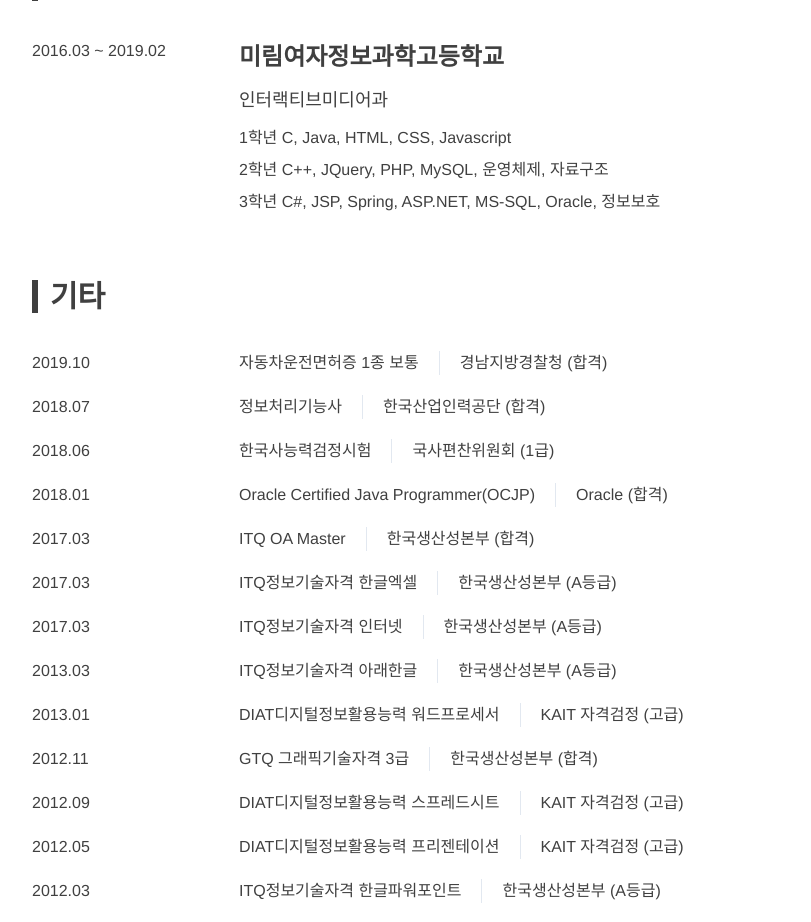
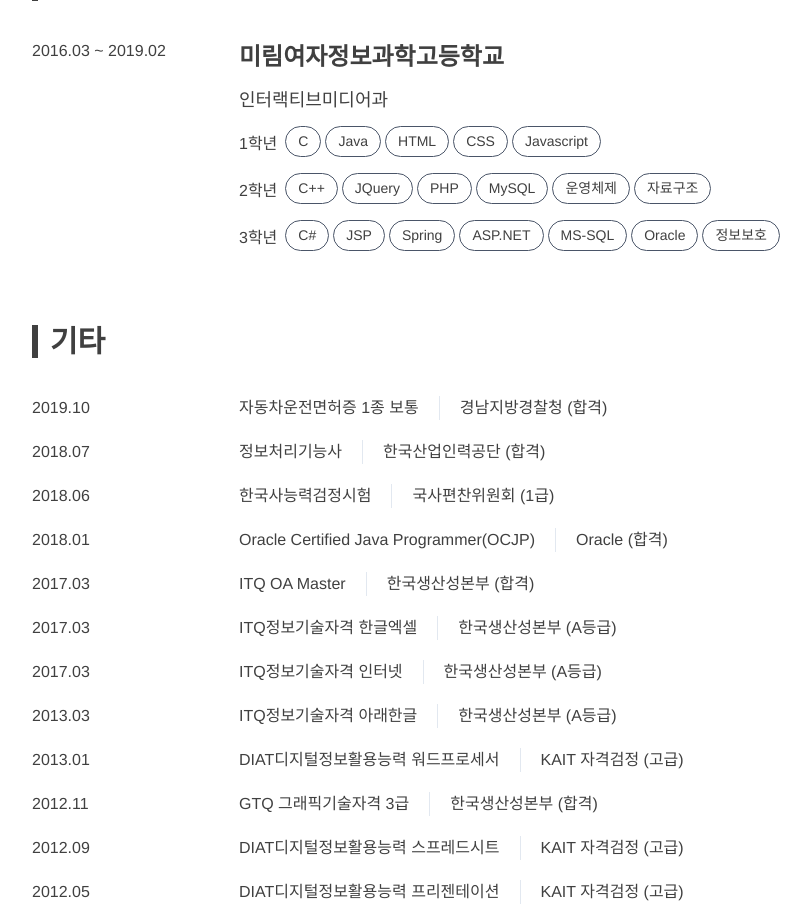
Before and after one commit to yoonjoohye/portfolio, a Vue app: page /resume in a window 1280 px wide. Shown: the part 3621-4543 px from the top of the page, without its empty margins (224-1035 px from the left). Built offline with nearby package versions, Linux system fonts and the light colour scheme; a web font is replaced by a local one.

Commit message:
[add] 스킬 추가

```diff
--- a/src/assets/db/db.json
+++ b/src/assets/db/db.json
@@ -43,6 +43,23 @@
         {
           "name": "Emotion",
           "img": "emotion.png"
+        }
+      ]
+    },
+    {
+      "type": "Design",
+      "data": [
+        {
+          "name": "Zeplin",
+          "img": "zeplin.png"
+        },
+        {
+          "name": "Adobe Illustrator",
+          "img": "illustrator.svg"
+        },
+        {
+          "name": "Adobe Photoshop",
+          "img": "photoshop.svg"
         }
       ]
     }
@@ -557,9 +574,7 @@
           "major": "인터랙티브미디어과",
           "date": "2016.03 ~ 2019.02",
           "edu": [
-            "1학년 C, Java, HTML, CSS, Javascript",
-            "2학년 C++, JQuery, PHP, MySQL, 운영체제, 자료구조",
-            "3학년 C#, JSP, Spring, ASP.NET, MS-SQL, Oracle, 정보보호"
+            ["C", "Java", "HTML", "CSS", "Javascript"],["C++", "JQuery", "PHP", "MySQL", "운영체제", "자료구조"],["C#", "JSP", "Spring", "ASP.NET", "MS-SQL", "Oracle", "정보보호"]
           ]
         }
       ],
--- a/src/views/Resume.vue
+++ b/src/views/Resume.vue
@@ -104,7 +104,11 @@
                             <div class="w-3/4 sm:w-full mb-5">
                                 <div class="text-2xl sm:text-lg font-semibold mb-3 sm:mb-1">{{item.school}}</div>
                                 <div class="text-lg sm:text-base mb-3">{{item.major}}</div>
-                                <div class="keep-all mb-2 text-small" v-for="(subject,index) in item.edu">{{subject}}
+                                <div class="flex flex-row md:flex-col flex-wrap items-center md:items-start mb-3 text-small" v-for="(subject,index) in item.edu">
+                                    <span class="mr-2 sm:mb-1">{{index+1}}학년</span>
+                                    <div>
+                                        <div class="inline-block break-all text-sm sm:text-xs px-3 py-1 border border-gray-700 rounded-full mr-1 mb-1" v-for="(item) in subject">{{item}}</div>
+                                    </div>
                                 </div>
                             </div>
                         </div>
```
